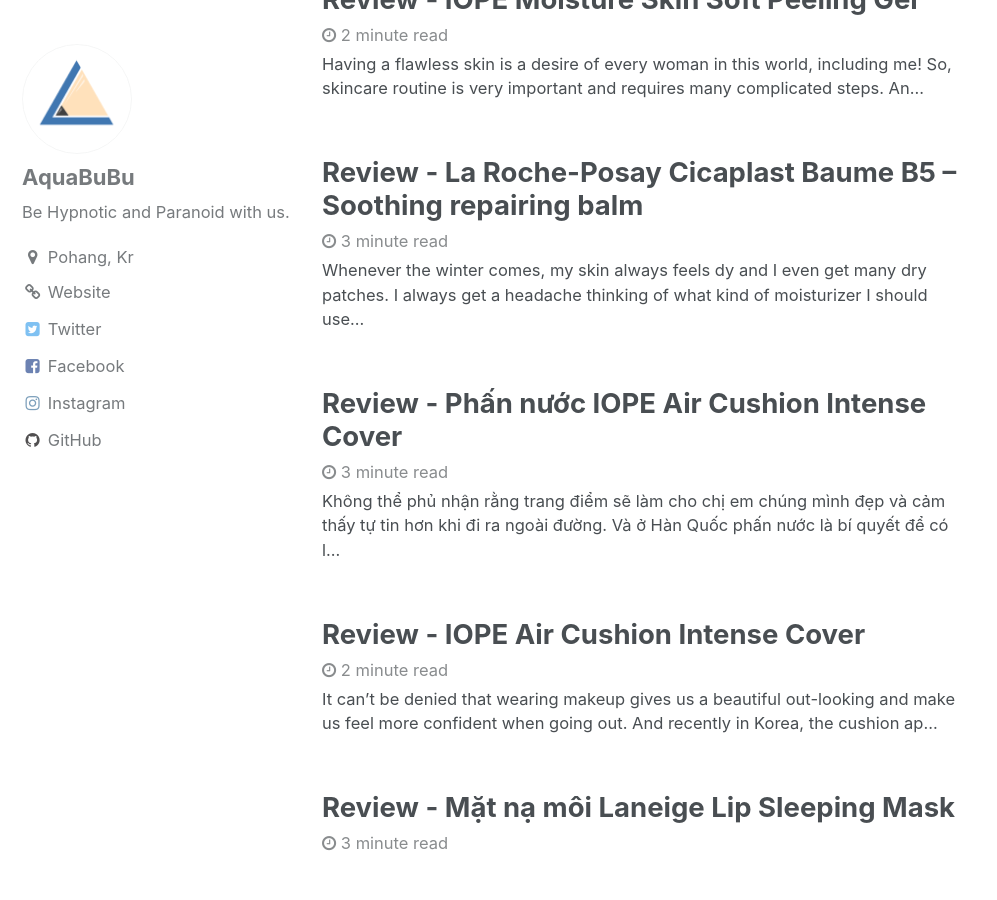
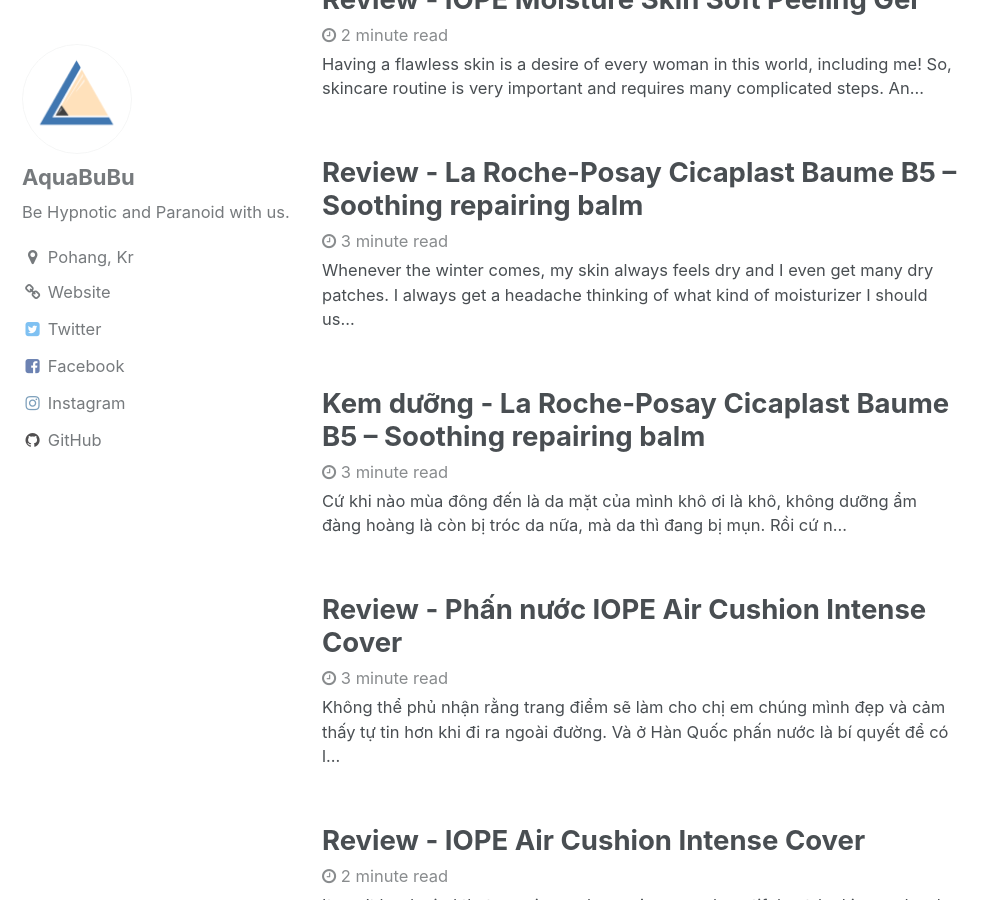
Before and after one commit to aquabubu/home, a Jekyll site: the page built from _pages/category-archive.html, in a window 1280 px wide and 900 px high, scrolled down 2574 px. Shown: the whole window, without its empty margins (0-997 px from the left). Built offline with Jekyll 4.4.1, drawn with Linux system fonts in a browser that asks for light colours; emoji names are drawn with the system emoji font; some of the changed lines change nothing that is shown; some of the changed text lies outside the part shown.

Commit message:
Update sites

```diff
--- /dev/null
+++ b/_posts/2017-04-19-Kem-duong-La-Roche-Posay-Cicaplast-Baume-B5–Soothing-repairing-balm.md
@@ -0,0 +1,79 @@
+---
+title: Kem dưỡng - La Roche-Posay Cicaplast Baume B5 – Soothing repairing balm
+categories: Beauty
+tags:
+- larocheposay
+- cicaplastbaumeb5
+- kemduongam
+- skincare
+- chamsocdakho
+- aquabubu
+header:
+  teaser: assets/images/laroche.png
+layout: single
+author_profile: true
+read_time: true
+comments: true
+share: true
+related: true
+toc: true
+---
+
+Cứ khi nào mùa đông đến là da mặt của mình khô ơi là khô, không dưỡng ẩm đàng hoàng là còn bị tróc da nữa, mà da thì đang bị mụn. Rồi cứ nghĩ xem nên dùng loại dưỡng ẩm nào là nhức cả đầu, vì còn có cái tật thích xài thử nhiều loại khác nhau nữa. :sweat_smile: Sau đó, mình được bạn giới thiệu kem dưỡng <span style="color:deepskyblue">**Cicaplast Baume B5 của hãng La Roche-Posay**</span>, thế là mua ngay một tuýp 100ml tại cửa hàng Oliveyoung về. Sau một thời gian sử dụng, hôm nay mình sẽ review về nó nhé.
+{: style="text-align: justify;"}
+
+<figure class="align-center">
+  <img src="{{ site.url }}{{ site.baseurl }}/assets/images/larocheposay-1.jpg" alt="">
+  <figcaption></figcaption>
+</figure>
+
+**Ấn tượng đầu tiên** của mình về em nó là:
+  * Tuýp kem 100ml cầm rất chắc tay mà bao bì màu trắng rất đơn giản.
+  * Chất kem màu trắng, khá đặc
+  * Không mùi
+{: style="text-align: justify;"}
+
+**Nhà sản xuất khẳng định** rằng Cicaplast Baume B5 là kem dưỡng đa năng giúp làm mềm dịu da khô, da bị kích ứng với:
+   * Panthenol làm dịu da khô ráp
+   * Shea Butter & Glycerin giúp nuôi dưỡng và giữ ẩm làn da và giúp giảm rõ rệt các dấu hiệu bị kích ứng do khô
+   * [Madecassoside] + [Đồng - Kẽm - Magan] giúp giảm rõ rệt tình trạng da khô, bị kích ứng
+{: style="text-align: justify;"}
+
+## Thành phần
+<span style="color:royalblue"> Aqua/Water, Hydrogenated Polyisobutene, Dimethicone, Glycerin, Butyrospermum Parkii Butter/Shea Butter, Panthenol, Butylene Glycol, Aluminum Starch Octenylsuccinate, Propanediol, Cetyl Pef/PPG-10/1 Dimethicone, Tristearin, Zinc Gluconate, Madecassoside, Manganese Gluconate, Magnesium Sulfate, Disodium Edta, Copper Gluconate, Acetylated Glycol Stearate, Polyglyceryl-4 Isostearate, Sodium Benzonate, Phenoxyethanol, Chlorhexidine Digluconate, CI 77891 / Titanium Dioxide </span>
+{: style="text-align: justify;"}
+
+## Cách dùng
+
+  * Dùng hai lần mỗi ngày sau khi rửa mặt sạch
+  * Có thể dùng cho cơ thể, mặt và môi
+  * Có thể thoa nhiều lớp với những vùng da đặc biệt khô
+  * Tránh vùng mắt
+
+{: style="text-align: justify;"}
+
+## Sau một thời gian dùng thì mình thấy
+Ngoài khuôn mặt ra thì mình dùng kem với cả vùng khuỷu tay và đầu gối nữa. Với mình, kem Cicaplast Baume B5 này thật là hoàn hảo khi giúp giữ ẩm và làm dịu làn da của mình ngay lập tức. Mình bôi kem vào buổi sáng và trước khi đi ngủ. Khi bôi lên mặt thì mặt sẽ khá là bóng và có cảm giác dính dính (đặc biệt là cho ai da nhờn), nhưng mình là da kết hợp với đang mùa đông ở Hàn nên mình thấy nó bình thường, được cái dưỡng ẩm cực tốt mà không hề bị lên mụn thêm. Sau khi rửa mặt thì da mình trông mềm mại hẳn và không cảm thấy khô chút nào.
+{: style="text-align: justify;"}
+
+<figure style="width: 300px" class="align-center">
+  <img src="{{ site.url }}{{ site.baseurl }}/assets/images/larocheposay-2.png" alt="">
+  <figcaption></figcaption>
+</figure>
+
+Tuy nhiên, kem này không trị sẹo thâm do mụn nhé, cũng chỉ làm mấy nốt mụn dịu đi, bớt sưng tí thôi. Nói chung em này thật sự chỉ dưỡng ẩm thôi, bạn nào mong chờ làm trăng hay chống lão hoá thì không nên dùng. Chất kem đặc nên cũng không thích hợp dùng khi trời nắng nóng đâu. Một điểm mình không thích là hạn sử dụng quá ngắn, chỉ 6 tháng từ ngày mở nắp, nên mua tuýp 100ml xong thì xài lấy xài để cho không bị quá hạn. :sweat:
+{: style="text-align: justify;"}
+
+## Kết luận
+
+### Ưu
+  * Dưỡng ẩm da rất khô và có thể được sử dụng cho nhiều vùng da khác nhau
+  * Được kiểm tra da liễu và nhi khoa. Kiểm tra trên da nhạy cảm => an toàn cho da nhạy cảm, thích hợp cho tất cả các loại da, có thể dùng với cả em bé
+  * Không chứa paraben. Không mùi. Không chứa Lanolin
+  * Giá cả hợp lý
+  * Kem đựng trong tuýp nhựa nên rất vệ sinh.
+
+### Khuyết
+  * Hạn dùng ngắn
+  * Chất kem đặc nên hơi khó tán trên mặt
+  * Chỉ dưỡng ẩm và làm dịu da
--- a/_posts/2017-04-19-Review-La-Roche-Posay-Cicaplast-Baume-B5–Soothing-repairing-balm.md
+++ b/_posts/2017-04-19-Review-La-Roche-Posay-Cicaplast-Baume-B5–Soothing-repairing-balm.md
@@ -21,7 +21,7 @@
 toc: true
 ---
 
-Whenever the winter comes, my skin always feels dy and I even get many dry patches. I always get a headache thinking of what kind of moisturizer I should use to protect and moisture my skin. Fortunately, I was introduced to the <span style="color:deepskyblue">**Cicaplast Baume B5 of La Roche-Posay**</span> and I immediately bought a 100ml tube at Oliveyoung store, ~$30. After a long time using, now I decide to write a review about it :snowflake: :snowman: :snowflake: :snowman: (sorry, it's been a long time so I can't find the box, I probably threw it away).
+Whenever the winter comes, my skin always feels dry and I even get many dry patches. I always get a headache thinking of what kind of moisturizer I should use to protect and moisture my skin. Fortunately, I was introduced to the <span style="color:deepskyblue">**Cicaplast Baume B5 of La Roche-Posay**</span> and I immediately bought a 100ml tube at Oliveyoung store, ~$30. After a long time using, now I decide to write a review about it :snowflake: :snowman: :snowflake: :snowman: (sorry, it's been a long time so I can't find the box, I probably threw it away).
 {: style="text-align: justify;"}
 
 <figure class="align-center">
```
